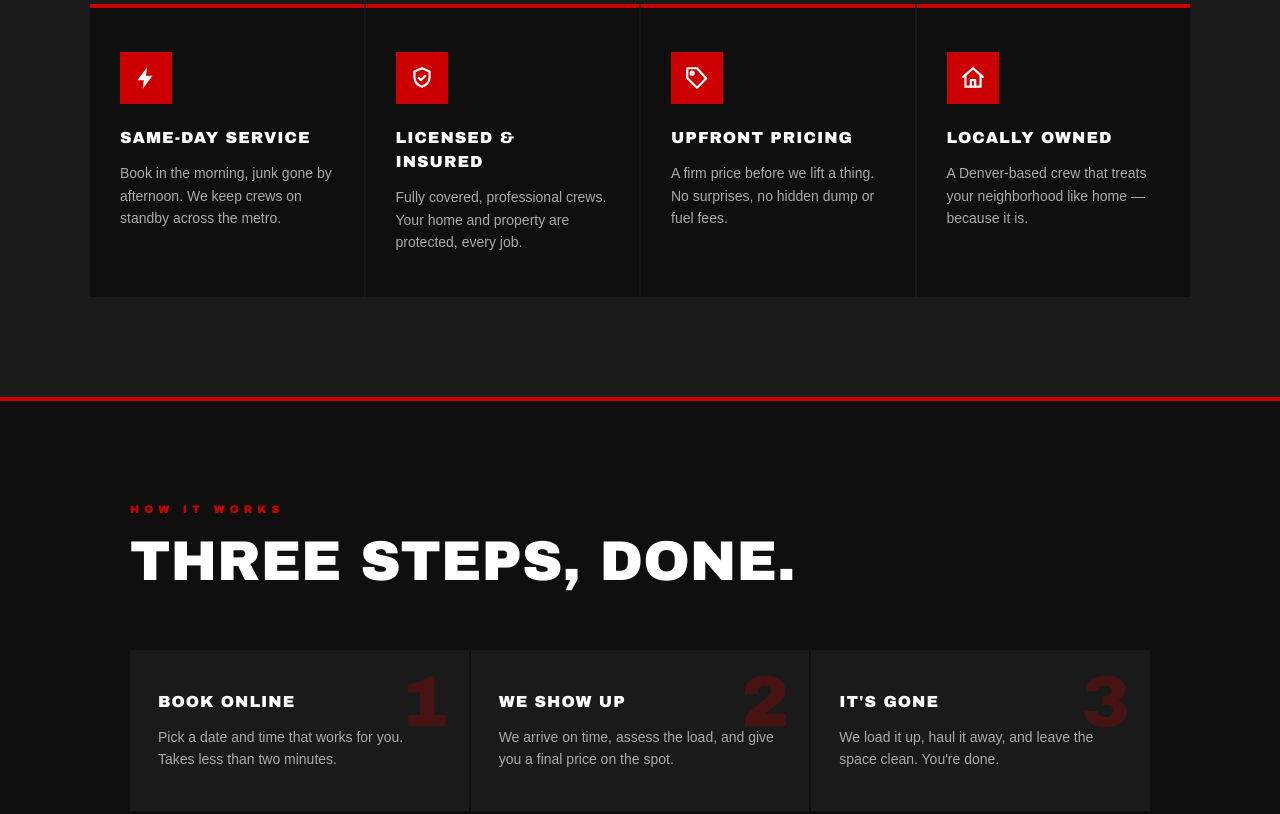
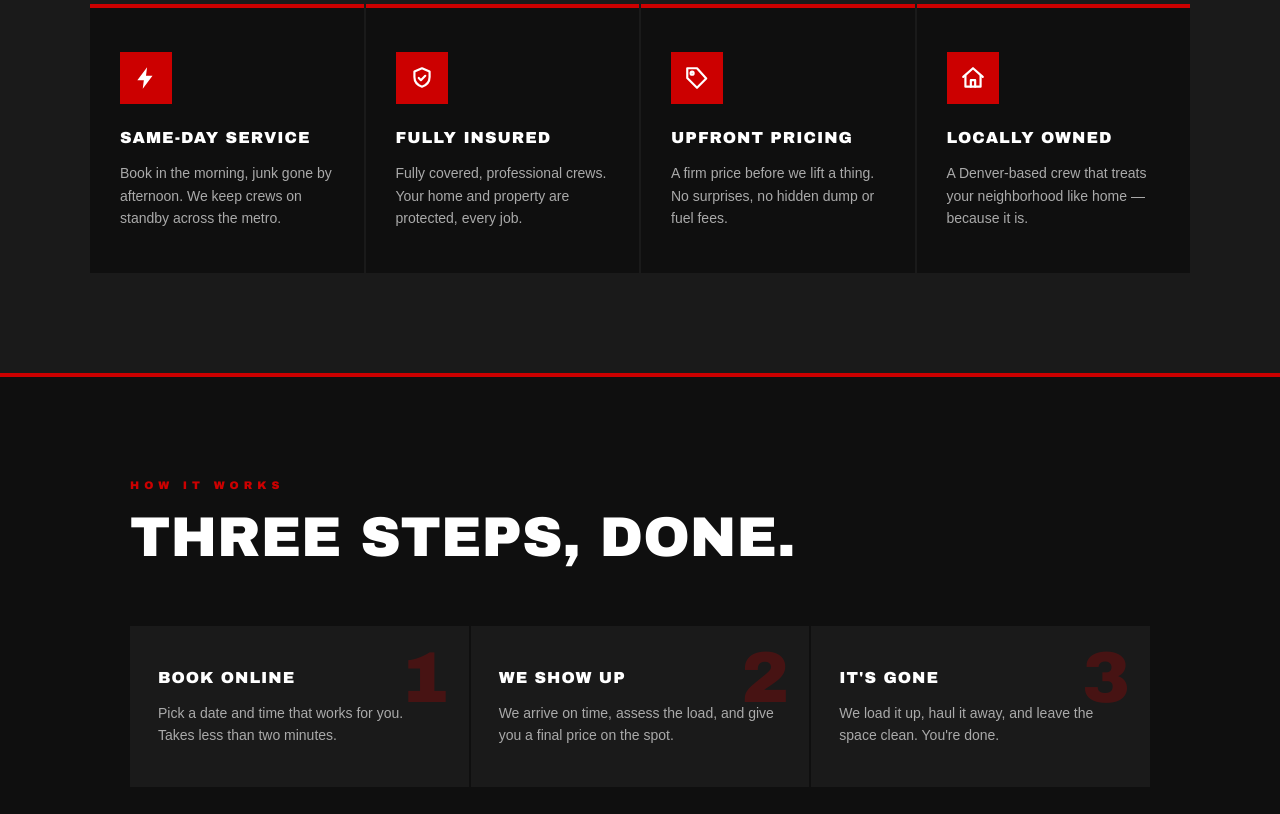
Before and after one commit to HannibalP1g2/DangerHaulingCo., a plain HTML site: page index.html in a window 1280 px wide. Shown: the part 2160-2974 px from the top of the page. Drawn offline with Linux system fonts and the light colour scheme; a script that the page names is missing.

Commit message:
Change Licensed & Insured to Fully Insured
Reflect actual coverage: insured but not licensed.

Co-Authored-By: Claude Opus 4.8 <noreply@anthropic.com>

```diff
--- a/index.html
+++ b/index.html
@@ -640,7 +640,7 @@
         <span class="why-ico">
           <svg viewBox="0 0 24 24" fill="none" stroke="#fff" stroke-width="2" stroke-linecap="round" stroke-linejoin="round" xmlns="http://www.w3.org/2000/svg"><path d="M12 3l7 3v5c0 4.5-3 7.6-7 9-4-1.4-7-4.5-7-9V6z"/><path d="M9 12l2 2 4-4"/></svg>
         </span>
-        <h3>Licensed &amp; Insured</h3>
+        <h3>Fully Insured</h3>
         <p>Fully covered, professional crews. Your home and property are protected, every job.</p>
       </div>
       <div class="why-card">
```
